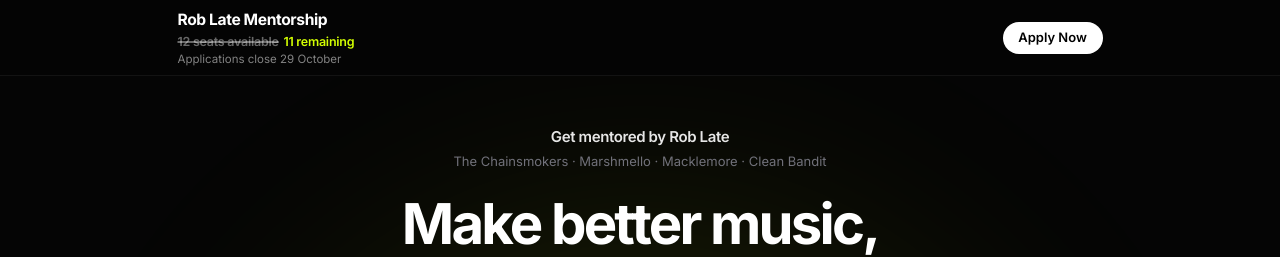
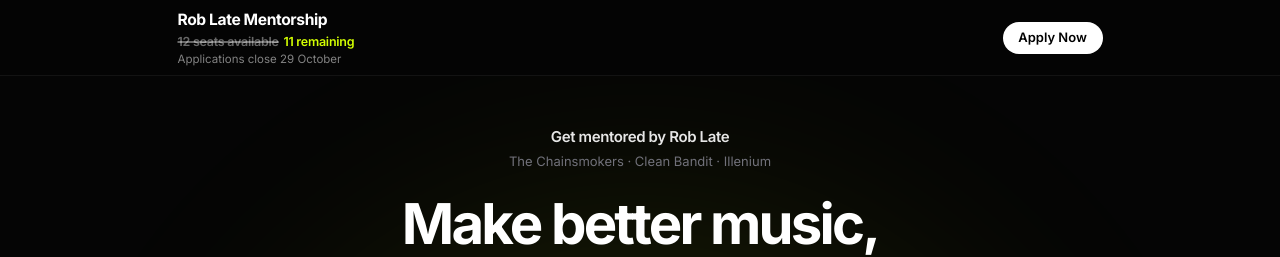
Before and after one commit to georgemastersclark-7855/freebie-flow-import, a React (Vite) app: page /mentorship-lp-110dd7 in a window 1280 px wide. Shown: the top 257 px of the page. Built offline with nearby package versions, Linux system fonts and the light colour scheme; a web font is replaced by a local one.

Commit message:
Landing version: credits on one line (The Chainsmokers · Clean Bandit · Illenium)
Co-Authored-By: Claude Opus 5.5 <noreply@anthropic.com>

```diff
--- a/src/pages/MentorshipLandingVersion.tsx
+++ b/src/pages/MentorshipLandingVersion.tsx
@@ -449,12 +449,7 @@ const MentorshipLandingVersion = () => {
           {/* Eyebrow: who's mentoring you, then his credits */}
           <div className="relative mb-5 md:mb-8">
             <p className="text-[14px] md:text-[15px] font-semibold text-white/90 tracking-tight">Get mentored by Rob Late</p>
-            {/* Credits: two balanced lines on phones, one line from sm up */}
-            <p className="mt-1 text-[12px] md:text-[13px] text-zinc-500">
-              <span className="block sm:inline">The Chainsmokers · Marshmello</span>
-              <span className="hidden sm:inline"> · </span>
-              <span className="block sm:inline">Macklemore · Clean Bandit</span>
-            </p>
+            <p className="mt-1 text-[12px] md:text-[13px] text-zinc-500 whitespace-nowrap">The Chainsmokers · Clean Bandit · Illenium</p>
           </div>
 
           {/* Headline */}
```
